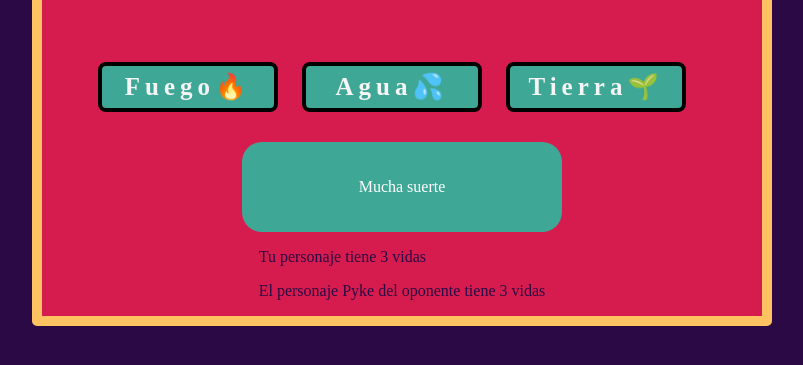
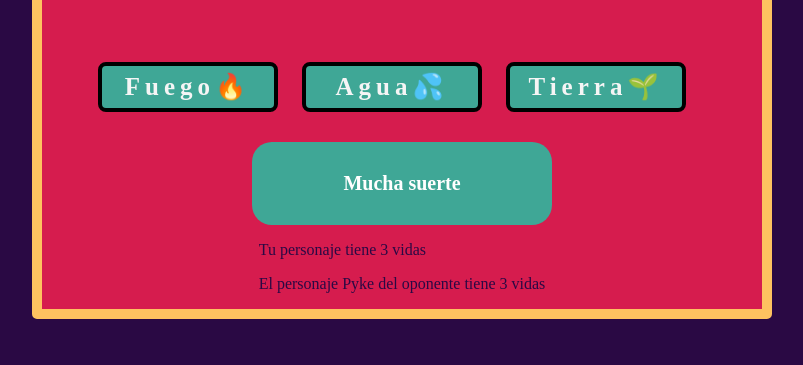
Before and after one commit to Dev-Joshua/SoulKlibur-v1, a plain HTML site: page index.html in a window 1280 px wide. Both pictures are taken after a click on the button "Seleccionar". Shown: the part 425-790 px from the top of the page, without its empty margins (238-1041 px from the left). Drawn offline with Linux system fonts and the light colour scheme; a web font is replaced by a local one.

Commit message:
update tipo de fuente en seccion de ataques

```diff
--- a/styles.css
+++ b/styles.css
@@ -110,13 +110,12 @@ button{
 
 #mensajes{
   width: 280px;
-  padding: 20px;
+  padding: 10px;
   margin-top: 30px;
   border-radius: 20px;
   display: flex;
   justify-content: center;
   background-color: #3FA796;
-  font-family: 'GraphicPixel', 'HISKYFLIPPERHIBOLD';
   color: white;
   text-align: center;
 }
@@ -125,6 +124,11 @@ button{
   flex-direction: column;
   align-items: center;
 }
+#resultado{
+  font-size: 20px;
+  font-weight: bold;
+  font-family: 'GraphicPixel', 'HISKYFLIPPERHIBOLD';
+}
 #boton-reiniciar{
   margin: 40px;
   width: 200px;
```
